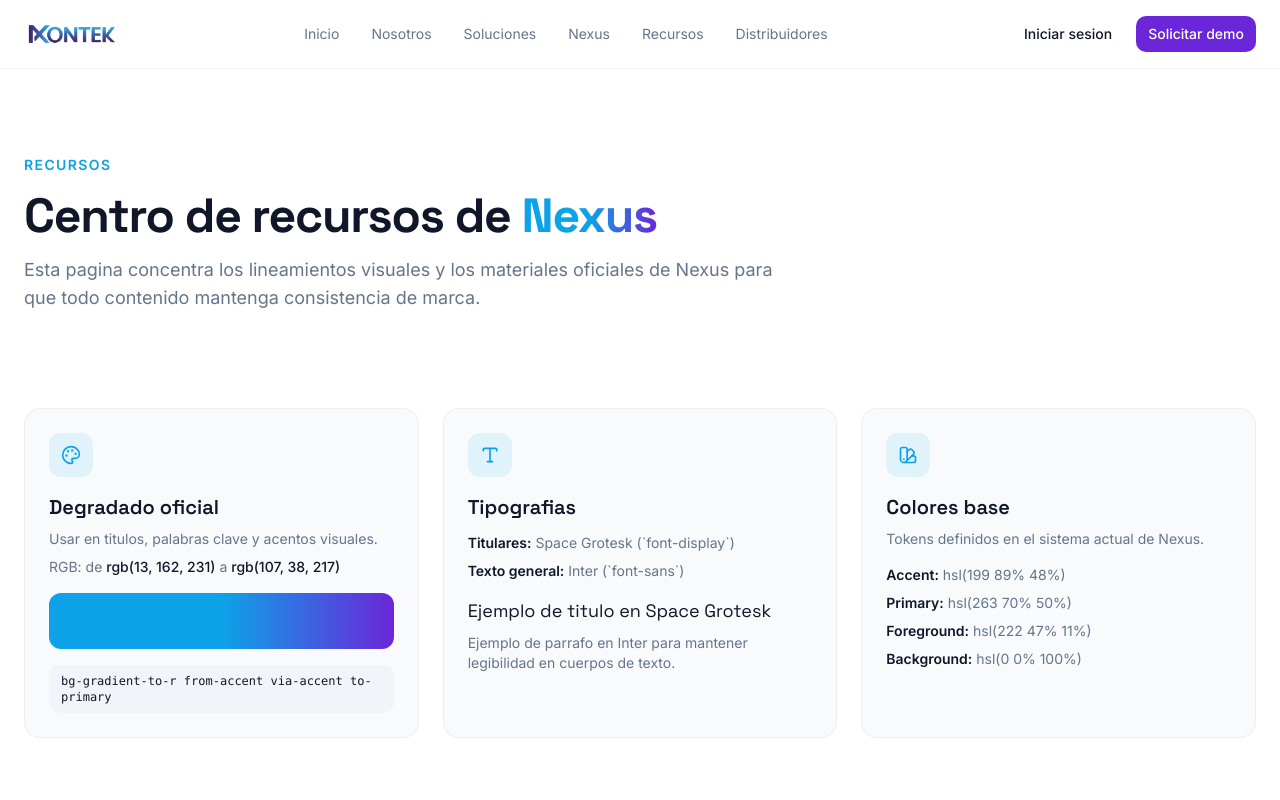
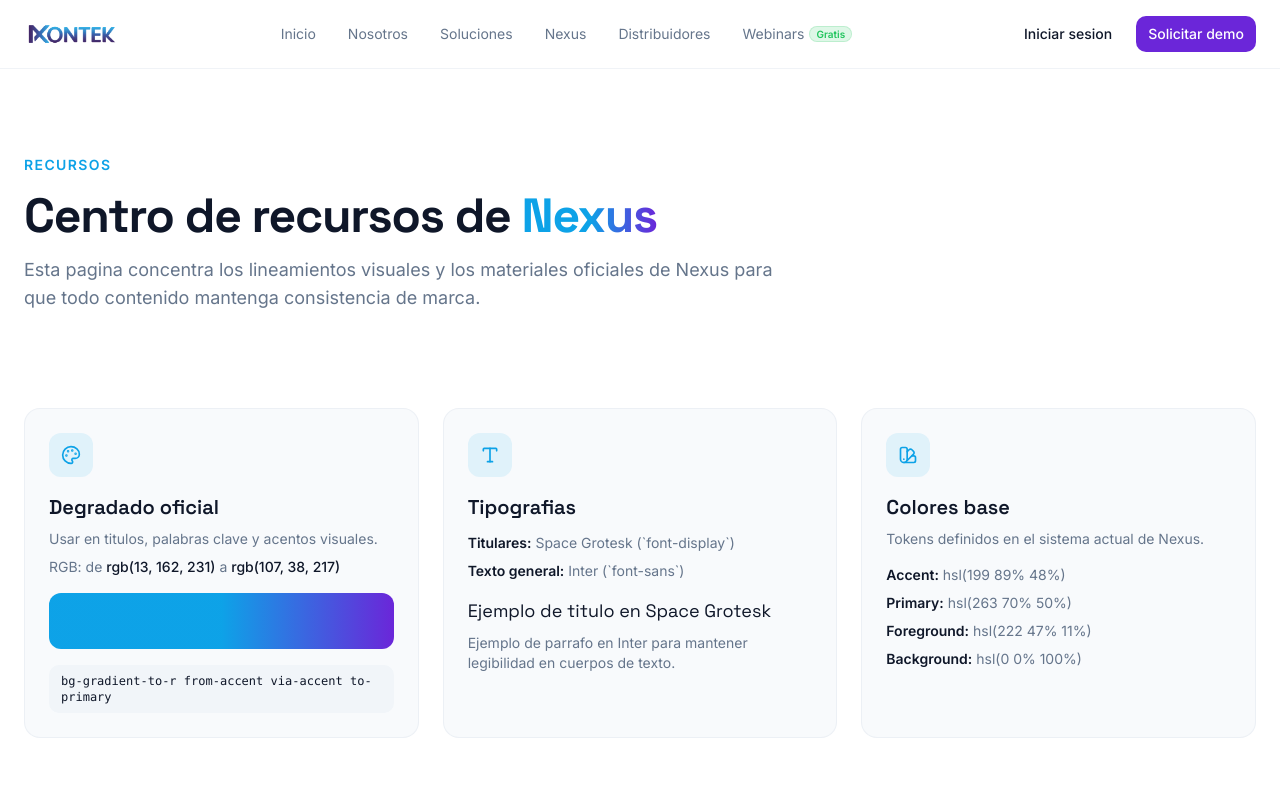
Before and after one commit to gabriellrios03/MontekPage, a Next.js app: page /recursos in a window 1280 px wide. Shown: the top 800 px of the page. Built offline with nearby package versions, Linux system fonts and the light colour scheme.

Commit message:
feat: replace "Recursos" with "Webinars" in navbar
Add "Webinars" badge and update link to /webinars for courses and content.

Co-authored-by: Gabriel Rios <73848076+gabriellrios03@users.noreply.github.com>

```diff
--- a/components/navbar.tsx
+++ b/components/navbar.tsx
@@ -29,11 +29,14 @@ export function Navbar() {
           <Link href="/nexus" className="text-sm text-muted-foreground transition-colors hover:text-foreground">
             Nexus
           </Link>
-          <Link href="/recursos" className="text-sm text-muted-foreground transition-colors hover:text-foreground">
-            Recursos
-          </Link>
           <Link href="/distribuidores" className="text-sm text-muted-foreground transition-colors hover:text-foreground">
             Distribuidores
+          </Link>
+          <Link href="/webinars" className="relative flex items-center gap-1.5 text-sm text-muted-foreground transition-colors hover:text-foreground">
+            Webinars
+            <span className="inline-flex items-center rounded-full bg-green-500/15 px-1.5 py-0.5 text-[10px] font-semibold leading-none text-green-500 ring-1 ring-green-500/30">
+              Gratis
+            </span>
           </Link>
         </div>
 
@@ -96,18 +99,21 @@ export function Navbar() {
               Nexus
             </Link>
             <Link
-              href="/recursos"
-              className="text-sm text-muted-foreground transition-colors hover:text-foreground"
-              onClick={() => setMobileOpen(false)}
-            >
-              Recursos
-            </Link>
-            <Link
               href="/distribuidores"
               className="text-sm text-muted-foreground transition-colors hover:text-foreground"
               onClick={() => setMobileOpen(false)}
             >
               Distribuidores
+            </Link>
+            <Link
+              href="/webinars"
+              className="flex items-center gap-1.5 text-sm text-muted-foreground transition-colors hover:text-foreground"
+              onClick={() => setMobileOpen(false)}
+            >
+              Webinars
+              <span className="inline-flex items-center rounded-full bg-green-500/15 px-1.5 py-0.5 text-[10px] font-semibold leading-none text-green-500 ring-1 ring-green-500/30">
+                Gratis
+              </span>
             </Link>
             <div className="flex flex-col gap-2 pt-4 border-t border-border/50">
               <Button variant="ghost" size="sm" asChild>
```
